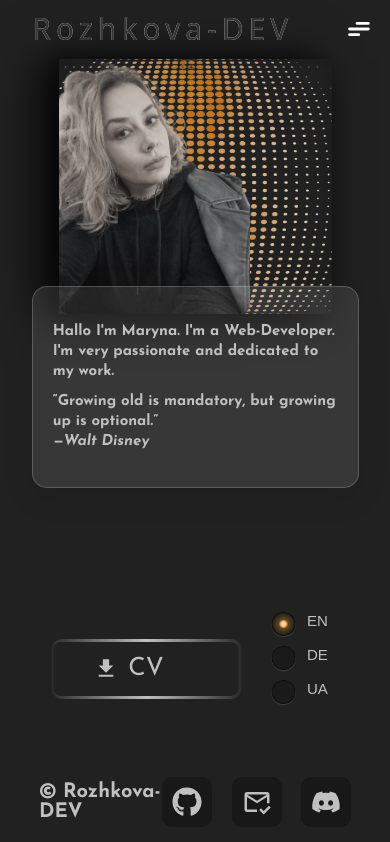
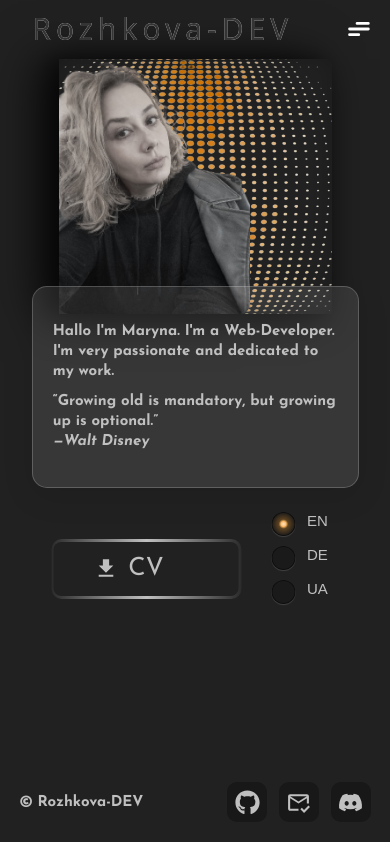
Before and after one commit to marrozhkova/portfolio, a React (Vite) app: page / in a window 390 px wide. Shown: the part 846-1688 px from the top of the page. Built offline with nearby package versions, Linux system fonts and the light colour scheme; a web font is replaced by a local one.

Commit message:
mobile header footer

```diff
--- a/src/components/Header.jsx
+++ b/src/components/Header.jsx
@@ -59,6 +59,7 @@ const Header = () => {
       <nav className="small-nav">
         <label className="cross">
           <input
+            id="hamburger-check"
             type="checkbox"
             className="header-check"
             checked={isMenuOpen}
--- a/src/pages/Skills.jsx
+++ b/src/pages/Skills.jsx
@@ -1,10 +1,16 @@
-import { useEffect, useRef } from "react";
+import { useEffect, useRef, useState } from "react";
 import { useLocation } from "react-router-dom";
 import "../styles/skills.css";
 
 const Skills = () => {
   const skillsRef = useRef(null);
   const location = useLocation();
+  const [isActive, setIsActive] = useState(false);
+
+  const handleCubeInteraction = (e) => {
+    e.preventDefault(); // Prevent default scroll behavior
+    setIsActive((prev) => !prev);
+  };
 
   useEffect(() => {
     if (location.pathname === "/skills") {
@@ -17,7 +23,11 @@ const Skills = () => {
 
   return (
     <div className="skills-container" ref={skillsRef}>
-      <div className="cube">
+      <div
+        className={`cube ${isActive ? "active" : ""}`}
+        onClick={handleCubeInteraction}
+        onTouchStart={(e) => e.stopPropagation()}
+      >
         <div className="big">
           <span style={{ "--i": 0, "--clr": "#b4b4b4" }}>JS</span>
           <span style={{ "--i": 1, "--clr": "#c0c0c0" }}>HTML</span>
--- a/src/styles/about.css
+++ b/src/styles/about.css
@@ -212,7 +212,7 @@
   .cv {
     left: 50%;
     transform: translateX(-50%);
-    top: calc(100% + 40rem);
+    top: calc(100% + 30rem);
   }
 }
 @media (min-width: 481px) and (max-width: 768px) {
@@ -240,7 +240,7 @@
   .cv {
     left: 50%;
     transform: translateX(-50%);
-    top: calc(100% + 30rem);
+    top: calc(100% + 25rem);
   }
 }
 @media (min-width: 769px) and (max-width: 992px) {
--- a/src/styles/footer.css
+++ b/src/styles/footer.css
@@ -63,8 +63,41 @@ p {
   font-size: 2rem;
   font-weight: bold;
 }
+/* @media screen and (max-width: 768px) {
+  footer {
+    width: 90%;
+    padding: 2rem 0;
+  }
+  .footer-button {
+    width: 4rem;
+    height: 4rem;
+  }
+  .footer-icons {
+    gap: min(3vw, 3vh);
+  }
+  .white-footer {
+    font-size: 2.5rem;
+  }
+  p {
+    font-size: 1.5rem;
+  }
+} */
 @media (max-width: 992px) {
   footer {
-    padding: 1.5rem 0;
+    width: 90%;
+    padding: 2rem 0;
+  }
+  .footer-button {
+    width: 4rem;
+    height: 4rem;
+  }
+  .footer-icons {
+    gap: min(3vw, 3vh);
+  }
+  .white-footer {
+    font-size: 2.5rem;
+  }
+  p {
+    font-size: 1.5rem;
   }
 }
--- a/src/styles/header.css
+++ b/src/styles/header.css
@@ -158,13 +158,13 @@ header a.heading-h2:after {
 @media (min-width: 769px) and (max-width: 992px) {
   header {
     padding: 2rem 0 2rem 0;
+    a,
+    a:visited {
+      font-size: 2.5rem;
+      padding: 1rem 2rem;
+    }
   }
   .heading-h2 {
     font-size: 4rem;
   }
-  a,
-  a:visited {
-    font-size: 2.5rem;
-    padding: 1rem 2rem;
-  }
 }
```
